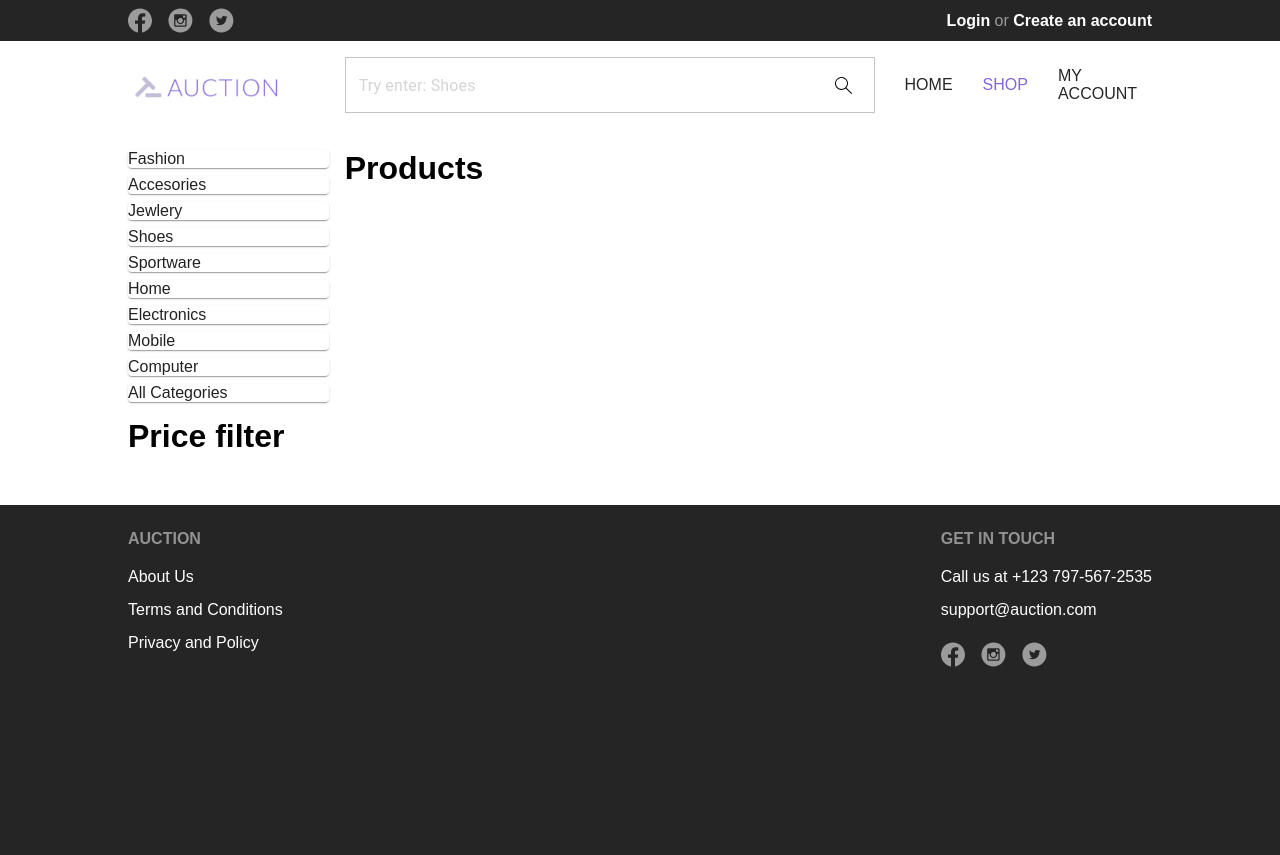
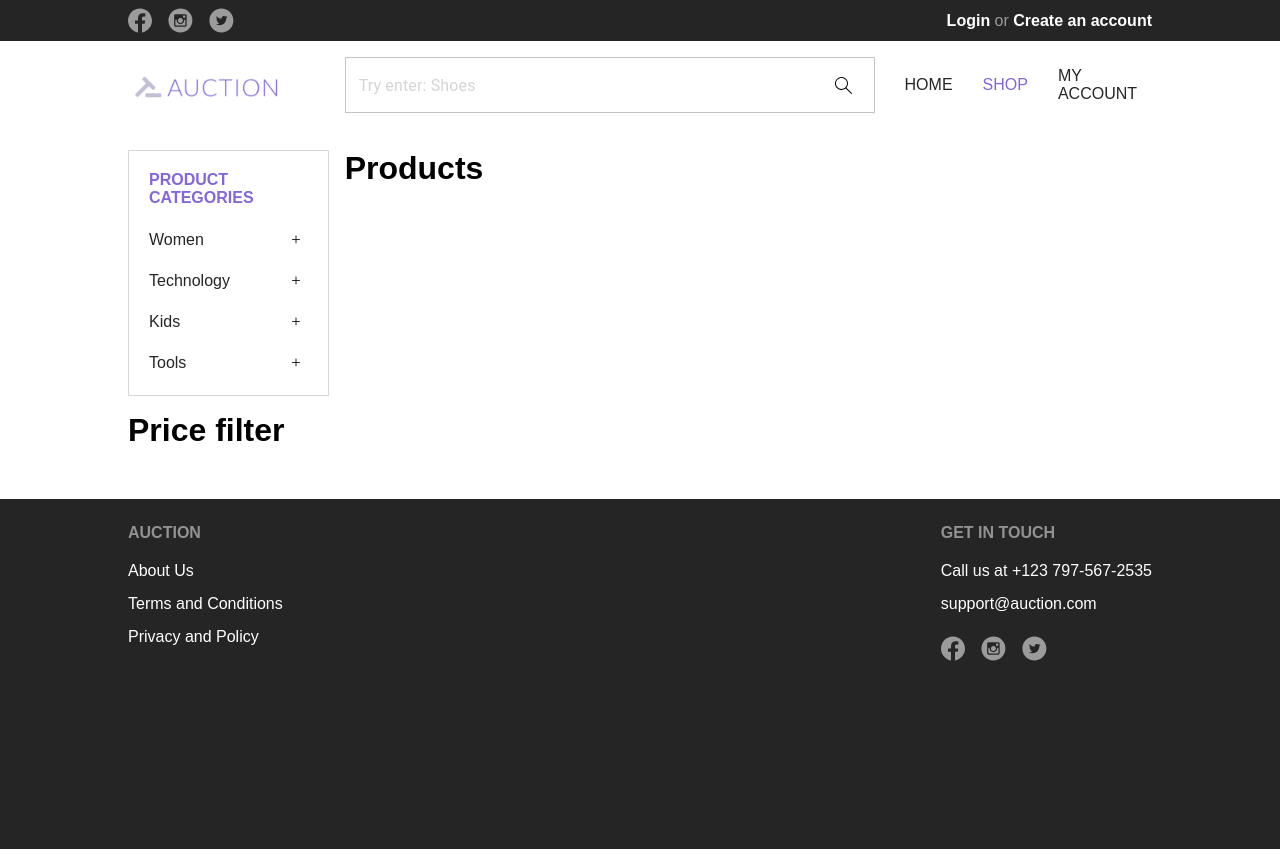
Before and after one commit to abecirovic3/Auction-App, a React (Create React App) app in the folder auction-app-frontend/: page /shop in a window 1280 px wide. Built offline with nearby package versions, Linux system fonts and the light colour scheme.

Commit message:
Implement basic category selector design

```diff
--- /dev/null
+++ b/auction-app-frontend/src/assets/style/shop-filters.scss
@@ -0,0 +1,15 @@
+@use "base";
+
+.shop-filters-container {
+  .category-selector-container {
+    border: 1px solid base.$border-color;
+    padding: 20px;
+
+    .product-categories-title {
+      margin-bottom: 20px;
+      font-size: 16px;
+      font-weight: 700;
+      color: base.$primary-color;
+    }
+  }
+}
--- /dev/null
+++ b/auction-app-frontend/src/assets/style/top-level-category.scss
@@ -0,0 +1,36 @@
+@use "base";
+
+.top-level-category-container {
+  .selector,
+  .sub-category-selector {
+    display: flex;
+    flex-direction: row;
+    align-items: center;
+  }
+
+  .selector {
+    justify-content: space-between;
+  }
+
+  .sub-categories-container {
+    padding: 10px 0 10px 0;
+  }
+
+  .MuiCheckbox-root {
+    color: base.$primary-color;
+  }
+
+  .top-level-category-name,
+  .sub-category-name {
+    font-size: 16px;
+    font-weight: 400;
+  }
+
+  .top-level-category-name {
+    color: #252525;
+  }
+
+  .sub-category-name {
+    color: #9B9B9B;
+  }
+}
--- a/auction-app-frontend/src/components/CategorySelector/CategorySelector.js
+++ b/auction-app-frontend/src/components/CategorySelector/CategorySelector.js
@@ -1,14 +1,97 @@
-import { Paper, Stack } from '@mui/material';
+import { Stack } from '@mui/material';
 
-const CategorySelector = ( { categories }) => {
+import TopLevelCategory from 'components/CategorySelector/TopLevelCategory/TopLevelCategory';
+
+const CategorySelector = () => {
+    const categories = [
+        {
+            id: 1,
+            subCategories: [
+                {
+                    id: 5,
+                    subCategories: null,
+                    name: "Shoes",
+                    numberOfProducts: 1
+                },
+                {
+                    id: 6,
+                    subCategories: null,
+                    name: "Jewellery",
+                    numberOfProducts: 1
+                }
+            ],
+            name: "Women",
+            numberOfProducts: null
+        },
+        {
+            id: 2,
+            subCategories: [
+                {
+                    id: 7,
+                    subCategories: null,
+                    name: "Keyboards",
+                    numberOfProducts: 2
+                },
+                {
+                    id: 8,
+                    subCategories: null,
+                    name: "Monitors",
+                    numberOfProducts: 1
+                },
+                {
+                    id: 9,
+                    subCategories: null,
+                    name: "CPU",
+                    numberOfProducts: 1
+                },
+                {
+                    id: 10,
+                    subCategories: null,
+                    name: "Mobile Phones",
+                    numberOfProducts: 1
+                }
+            ],
+            name: "Technology",
+            numberOfProducts: null
+        },
+        {
+            id: 3,
+            subCategories: [
+                {
+                    id: 11,
+                    subCategories: null,
+                    name: "Blankets",
+                    numberOfProducts: 1
+                }
+            ],
+            name: "Kids",
+            numberOfProducts: null
+        },
+        {
+            id: 4,
+            subCategories: [
+                {
+                    id: 12,
+                    subCategories: null,
+                    name: "Chainsaws",
+                    numberOfProducts: 1
+                }
+            ],
+            name: "Tools",
+            numberOfProducts: null
+        }
+    ];
     return (
-        <Stack spacing={1}>
-            {
-                categories.map(category => (
-                    <Paper key={category.id} className='category'>{category.name}</Paper>
-                ))
-            }
-        </Stack>
+        <div className='category-selector-container'>
+            <h3 className='product-categories-title'>PRODUCT CATEGORIES</h3>
+            <Stack spacing={2}>
+                {
+                    categories.map(category => (
+                        <TopLevelCategory key={category.id} category={category}/>
+                    ))
+                }
+            </Stack>
+        </div>
     );
 };
 
--- /dev/null
+++ b/auction-app-frontend/src/components/CategorySelector/TopLevelCategory/TopLevelCategory.js
@@ -0,0 +1,33 @@
+import { useState } from 'react';
+import { Checkbox, Collapse, IconButton } from '@mui/material';
+
+import plusIcon from 'assets/img/plus.png';
+import minusIcon from 'assets/img/minus.png';
+
+import 'assets/style/top-level-category.scss';
+
+const TopLevelCategory = ({ category }) => {
+    const [expand, setExpand] = useState(false);
+    return (
+        <div className='top-level-category-container'>
+            <div className="selector">
+                <h3 className='top-level-category-name'>{category.name}</h3>
+                <IconButton size='medium' onClick={() => {setExpand(!expand)}}>
+                    <img src={expand ? minusIcon : plusIcon} alt='toggle'/>
+                </IconButton>
+            </div>
+            <Collapse in={expand}>
+                <div className='sub-categories-container'>
+                    {category.subCategories.map(subCategory => (
+                        <div className='sub-category-selector'>
+                            <Checkbox color='primary' />
+                            <h3 className='sub-category-name'>{subCategory.name}{` (${subCategory.numberOfProducts})`}</h3>
+                        </div>
+                    ))}
+                </div>
+            </Collapse>
+        </div>
+    );
+};
+
+export default TopLevelCategory;
--- a/auction-app-frontend/src/components/Shop/ShopFilters/ShopFilters.js
+++ b/auction-app-frontend/src/components/Shop/ShopFilters/ShopFilters.js
@@ -1,25 +1,18 @@
 import { Stack } from '@mui/material';
 import CategorySelector from 'components/CategorySelector/CategorySelector';
+import { ThemeProvider } from '@mui/material/styles';
+import MainTheme from 'themes/MainTheme';
+
+import 'assets/style/shop-filters.scss';
 
 const ShopFilters = () => {
-    const categories = [
-        { id: 1, name: 'Fashion'},
-        { id: 2, name: 'Accesories'},
-        { id: 3, name: 'Jewlery'},
-        { id: 4, name: 'Shoes'},
-        { id: 5, name: 'Sportware'},
-        { id: 6, name: 'Home'},
-        { id: 7, name: 'Electronics'},
-        { id: 8, name: 'Mobile'},
-        { id: 9, name: 'Computer'},
-        { id: 10, name: 'All Categories'},
-    ];
-
     return (
-        <Stack spacing={2}>
-            <CategorySelector categories={categories} />
-            <h1>Price filter</h1>
-        </Stack>
+        <ThemeProvider theme={MainTheme}>
+            <Stack spacing={2} className='shop-filters-container'>
+                <CategorySelector />
+                <h1>Price filter</h1>
+            </Stack>
+        </ThemeProvider>
     );
 };
 
```
Also changed, not shown: auction-app-frontend/src/assets/img/minus.png (added), auction-app-frontend/src/assets/img/plus.png (added).
